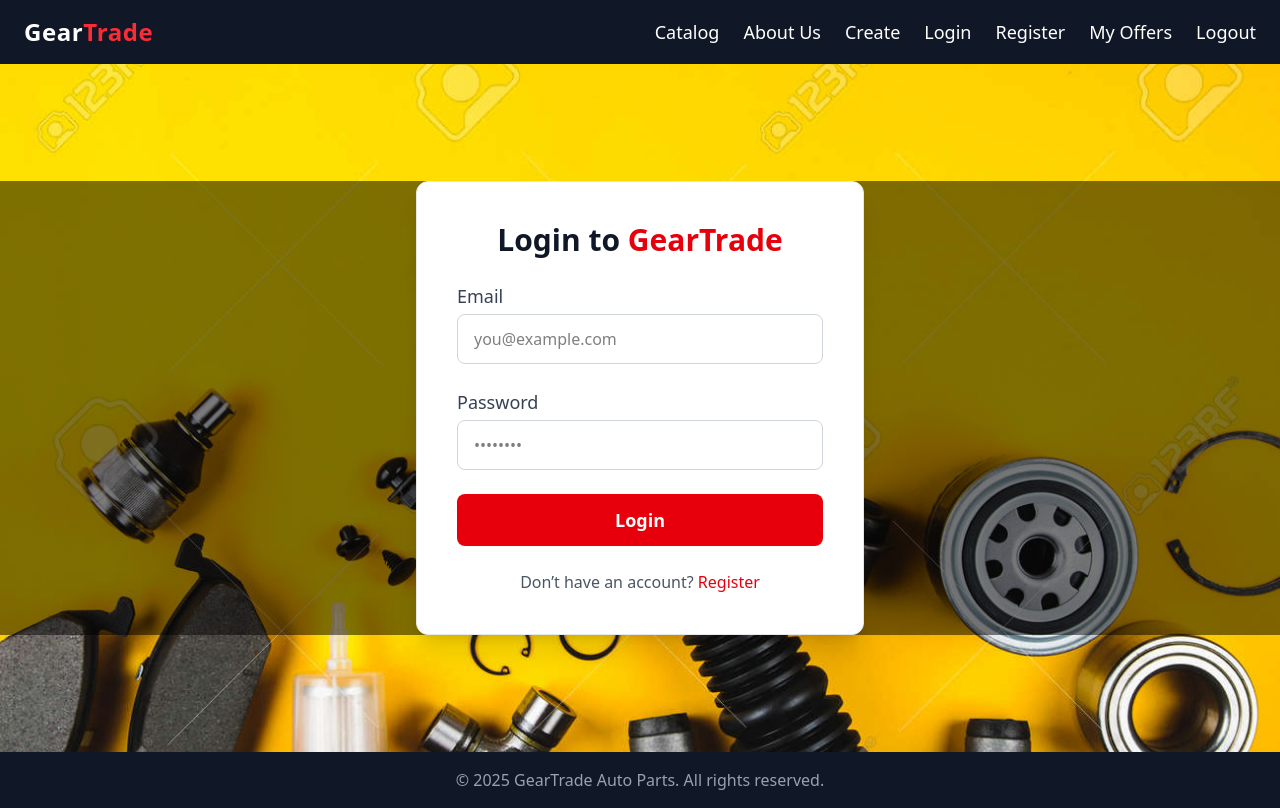
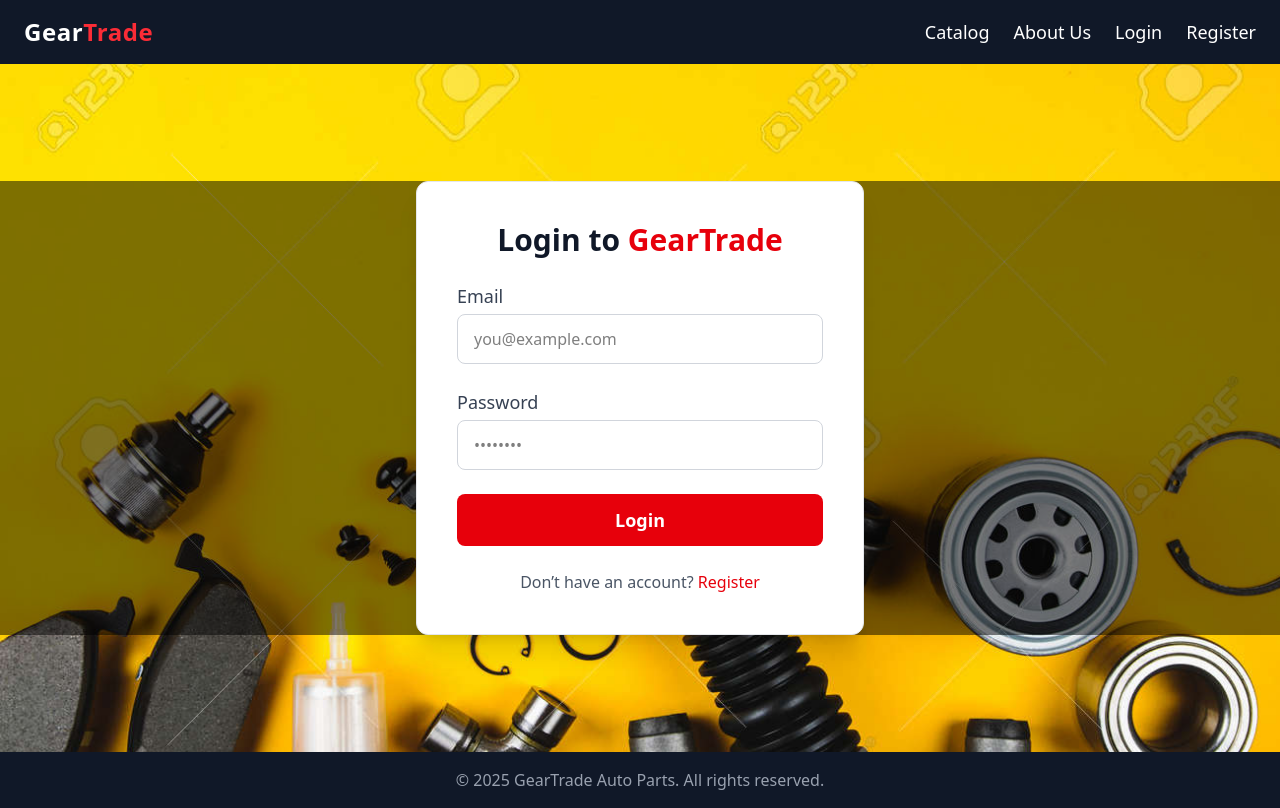
Before and after one commit to PavelKrastev-hub/softuni-react-geartrade, a React (Vite) app in the folder client/: page /login in a window 1280 px wide. Built offline with nearby package versions, Linux system fonts and the light colour scheme.

Commit message:
Add dynamic navigation

```diff
--- a/client/src/components/header/Header.jsx
+++ b/client/src/components/header/Header.jsx
@@ -1,6 +1,9 @@
 import { Link } from "react-router";
+import { useUserContext } from "../../contexts/UserContext.jsx";
 
 export default function Header() {
+    const { isAuthenticated } = useUserContext();
+
     return (
         <header className="bg-gray-900 text-white">
             <nav className="max-w-9xl mx-auto px-6 py-4 flex items-center justify-between">
@@ -20,19 +23,12 @@
                             About Us
                         </Link>
                     </li>
+                    {isAuthenticated
+                        ? (
+                            <>
                                 <li>
                                     <Link to="/parts/create" className="hover:text-red-400">
-                            Create
-                        </Link>
-                    </li>
-                    <li>
-                        <Link to="/login" className="hover:text-red-400">
-                            Login
-                        </Link>
-                    </li>
-                    <li>
-                        <Link to="/register" className="hover:text-red-400">
-                            Register
+                                        Create Offer
                                     </Link>
                                 </li>
                                 <li>
@@ -45,6 +41,24 @@
                                         Logout
                                     </Link>
                                 </li>
+                            </>
+                        )
+                        : (
+                            <>
+                                <li>
+                                    <Link to="/login" className="hover:text-red-400">
+                                        Login
+                                    </Link>
+                                </li>
+                                <li>
+                                    <Link to="/register" className="hover:text-red-400">
+                                        Register
+                                    </Link>
+                                </li>
+                            </>
+                        )
+                    }
+
                 </ul>
             </nav>
         </header>
--- a/client/src/contexts/UserContext.jsx
+++ b/client/src/contexts/UserContext.jsx
@@ -1,4 +1,4 @@
-import { createContext, useState } from "react";
+import { createContext, useContext, useState } from "react";
 import useRequest from "../hooks/useRequest.js";
 
 const UserContext = createContext({
@@ -54,4 +54,10 @@
     );
 }
 
+export function useUserContext() {
+    const contextData = useContext(UserContext);
+
+    return contextData;
+}
+
 export default UserContext;
```
Lines whose indentation alone changed are shown as unchanged.
